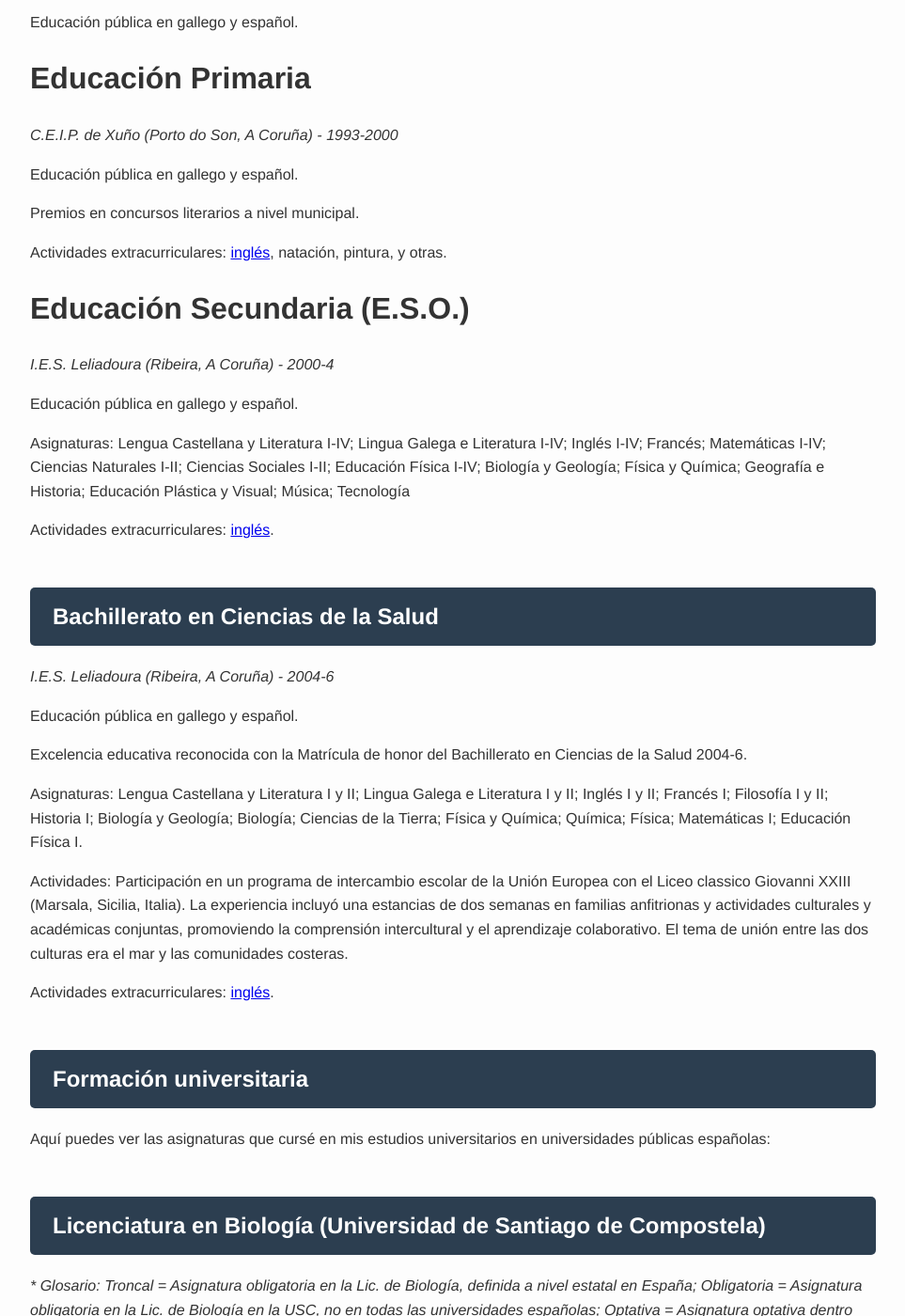
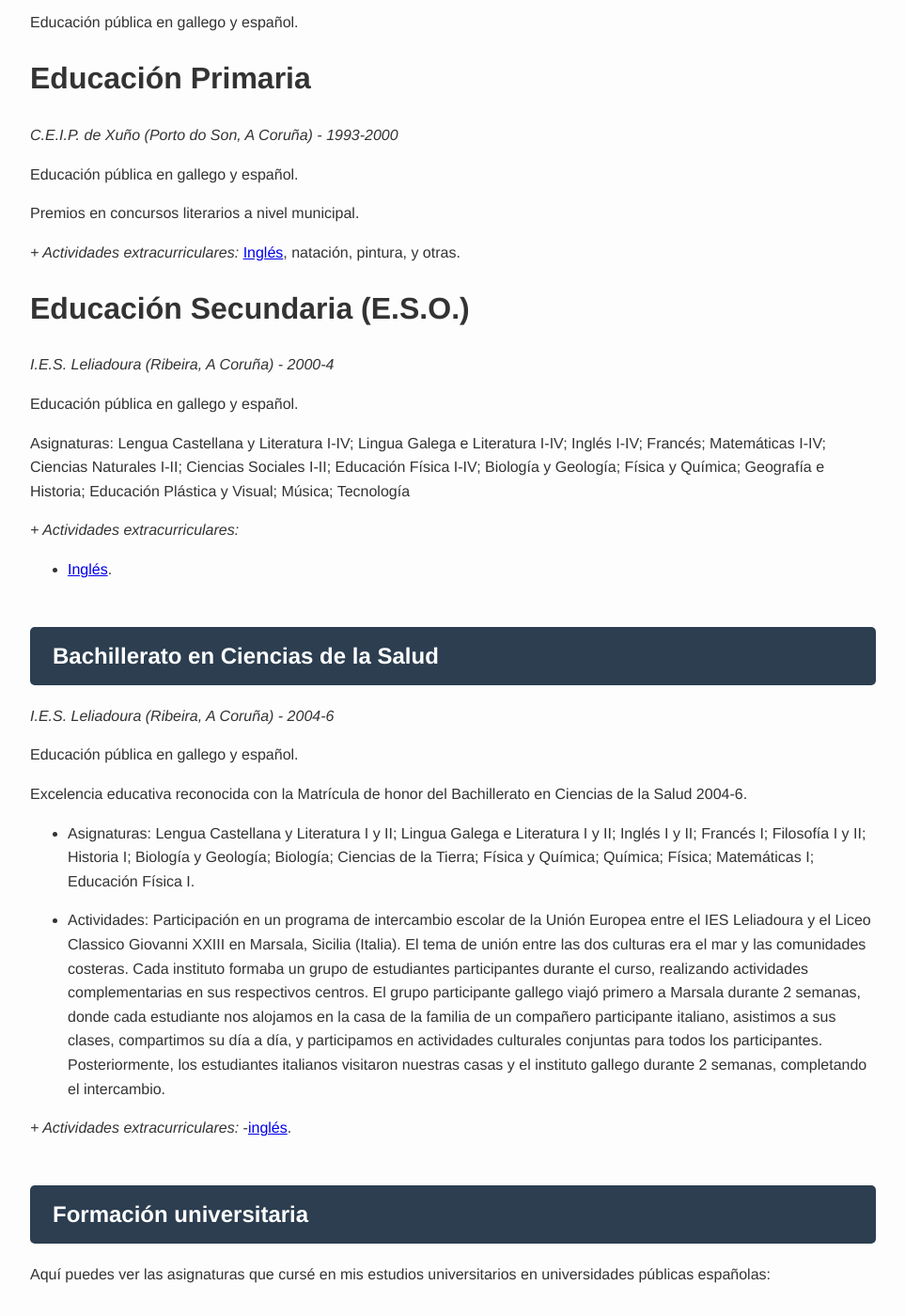
Before and after one commit to albafsanles/albafsanles.github.io, a Jekyll site: the page built from assets/subjects.md, in a window 1280 px wide and 1400 px high, scrolled down 756 px. Shown: the whole window at 94% size, without its empty margins (158-1121 px from the left). Built offline with Jekyll 4.4.1, drawn with Linux system fonts in a browser that asks for light colours; some of the changed text lies outside the part shown.

Commit message:
Update subjects.md

```diff
--- a/assets/subjects.md
+++ b/assets/subjects.md
@@ -30,7 +30,8 @@ Educación pública en gallego y español.
 
 Premios en concursos literarios a nivel municipal.
 
-Actividades extracurriculares: [inglés](https://www.academialiberty.es/), natación, pintura, y otras.
+_+ Actividades extracurriculares:_
+[Inglés](https://www.academialiberty.es/), natación, pintura, y otras.
 
 # Educación Secundaria (E.S.O.)
 
@@ -40,7 +41,8 @@ Educación pública en gallego y español.
 
 Asignaturas: Lengua Castellana y Literatura I-IV; Lingua Galega e Literatura I-IV; Inglés I-IV; Francés; Matemáticas I-IV; Ciencias Naturales I-II; Ciencias Sociales I-II; Educación Física I-IV; Biología y Geología; Física y Química; Geografía e Historia; Educación Plástica y Visual; Música; Tecnología
 
-Actividades extracurriculares: [inglés](https://www.academialiberty.es/).
+_+ Actividades extracurriculares:_
+- [Inglés](https://www.academialiberty.es/).
 
 ## Bachillerato en Ciencias de la Salud
 
@@ -50,11 +52,12 @@ Educación pública en gallego y español.
 
 Excelencia educativa reconocida con la Matrícula de honor del Bachillerato en Ciencias de la Salud 2004-6.
 
-Asignaturas: Lengua Castellana y Literatura I y II; Lingua Galega e Literatura I y II; Inglés I y II; Francés I; Filosofía I y II; Historia I; Biología y Geología; Biología; Ciencias de la Tierra; Física y Química; Química; Física; Matemáticas I; Educación Física I.
+- Asignaturas: Lengua Castellana y Literatura I y II; Lingua Galega e Literatura I y II; Inglés I y II; Francés I; Filosofía I y II; Historia I; Biología y Geología; Biología; Ciencias de la Tierra; Física y Química; Química; Física; Matemáticas I; Educación Física I.
 
-Actividades: Participación en un programa de intercambio escolar de la Unión Europea con el Liceo classico Giovanni XXIII (Marsala, Sicilia, Italia). La experiencia incluyó una estancias de dos semanas en familias anfitrionas y actividades culturales y académicas conjuntas, promoviendo la comprensión intercultural y el aprendizaje colaborativo. El tema de unión entre las dos culturas era el mar y las comunidades costeras.
+- Actividades: Participación en un programa de intercambio escolar de la Unión Europea entre el IES Leliadoura y el Liceo Classico Giovanni XXIII en Marsala, Sicilia (Italia). El tema de unión entre las dos culturas era el mar y las comunidades costeras. Cada instituto formaba un grupo de estudiantes participantes durante el curso, realizando actividades complementarias en sus respectivos centros. El grupo participante gallego viajó primero a Marsala durante 2 semanas, donde cada estudiante nos alojamos en la casa de la familia de un compañero participante italiano, asistimos a sus clases, compartimos su día a día, y participamos en actividades culturales conjuntas para todos los participantes. Posteriormente, los estudiantes italianos visitaron nuestras casas y el instituto gallego durante 2 semanas, completando el intercambio.
 
-Actividades extracurriculares: [inglés](https://www.academialiberty.es/).
+_+ Actividades extracurriculares:_
+-[inglés](https://www.academialiberty.es/).
 
 
 
@@ -129,7 +132,7 @@ _Formación flexible fuera del plan de estudios de la Lic. Biología de la USC_
 
 _+ Actividades formativas extracurriculares en este periodo:_
 
-- Curso de verano de Inmersión en Lengua Inglesa en Londres (programa de intercambio y centro de idiomas cerrados)
+- Estancia de verano (3 semanas) y Curso de Inmersión en Lengua Inglesa en Londres (programa de intercambio y centro de idiomas cerrados)
 
 # Segundo ciclo
 
@@ -157,7 +160,7 @@ _Formación flexible fuera del plan de estudios de la Lic. Biología de la USC_
 
 _+ Actividades formativas extracurriculares en este periodo:_
 
-- [Curso intensivo de Inmersión en Lengua Inglesa en Valencia, con beca del Ministerio](https://www.uimp.es/actividades-academicas/cursos-de-inmersion-en-ingles/curso-para-estudiantes.html)
+- [Curso intensivo de verano (1 semana) de Inmersión en Lengua Inglesa en Valencia, con beca del Ministerio](https://www.uimp.es/actividades-academicas/cursos-de-inmersion-en-ingles/curso-para-estudiantes.html)
 
 **2010-11**
 
@@ -183,7 +186,7 @@ _Formación flexible fuera del plan de estudios de la Lic. Biología de la USC_
 
 _+ Actividades formativas extracurriculares en este periodo:_
 - [Curso de preparación para Cambridge English First (FCE)](https://www.cambridgeenglish.org/exams-and-tests/first/)
-- [Curso intensivo de Inmersión en Lengua Inglesa en Santander, con beca del Ministerio](https://www.uimp.es/actividades-academicas/cursos-de-inmersion-en-ingles/curso-para-estudiantes.html)
+- [Curso intensivo de verano (1 semana) de Inmersión en Lengua Inglesa en Santander, con beca del Ministerio](https://www.uimp.es/actividades-academicas/cursos-de-inmersion-en-ingles/curso-para-estudiantes.html)
 
 
 ## Máster en Genética Avanzada (Universidad Autónoma de Barcelona)
@@ -222,7 +225,7 @@ _Módulos:_
 
 _+ Actividades formativas extracurriculares después de mis estudios de Máster:_
 - [TOEFL Test](https://www.ets.org/toefl.html)
-- [Curso de inmersión de Francés en Dijon, Francia](https://www.fabert.com/etablissement-prive/30275/ALLIANCE-FRAN%C3%87AISE.html)
+- [Estancia de 3 meses y curso para inmersión en Francés en Dijon, Francia](https://www.fabert.com/etablissement-prive/30275/ALLIANCE-FRAN%C3%87AISE.html)
 
 
 ## Doctorado en Biomedicina (Universidad Pompeu Fabra)
```
Also changed, not shown: other parts of assets/subjects.md (+1 -1 lines).
